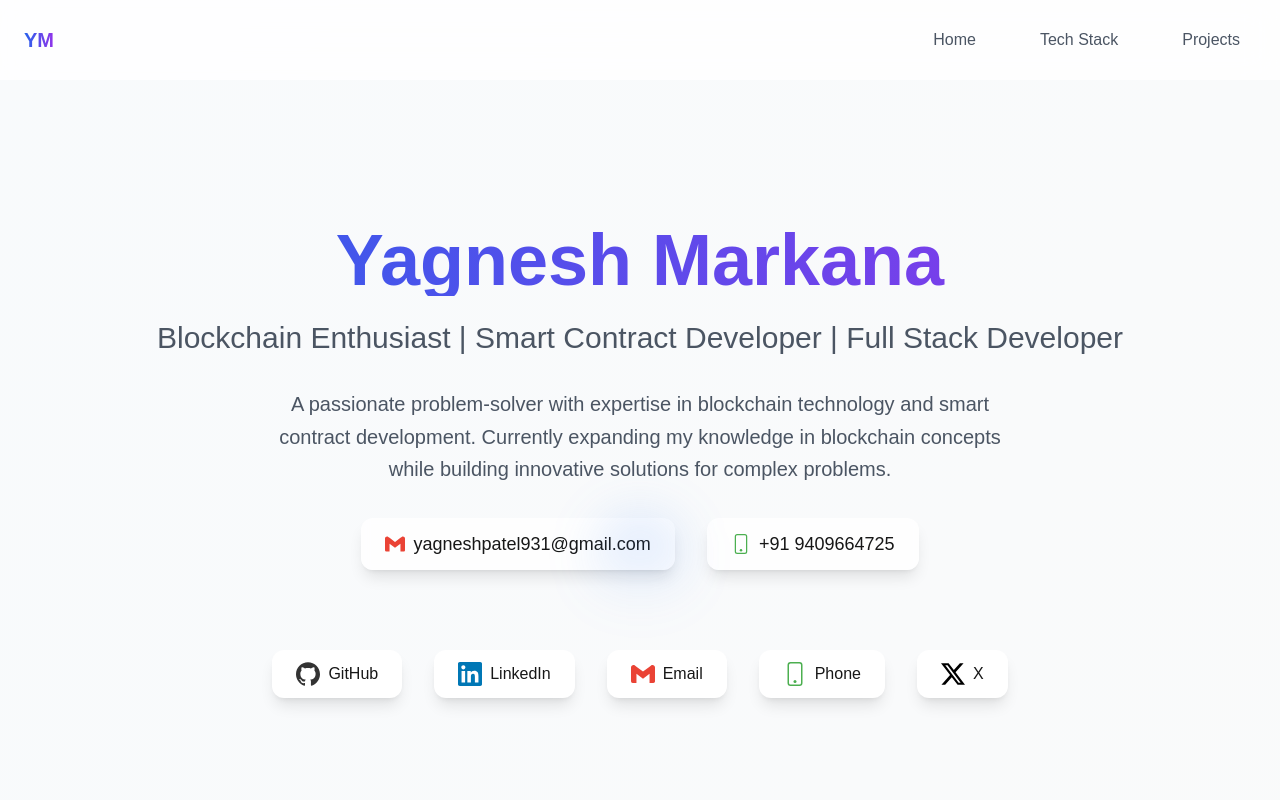
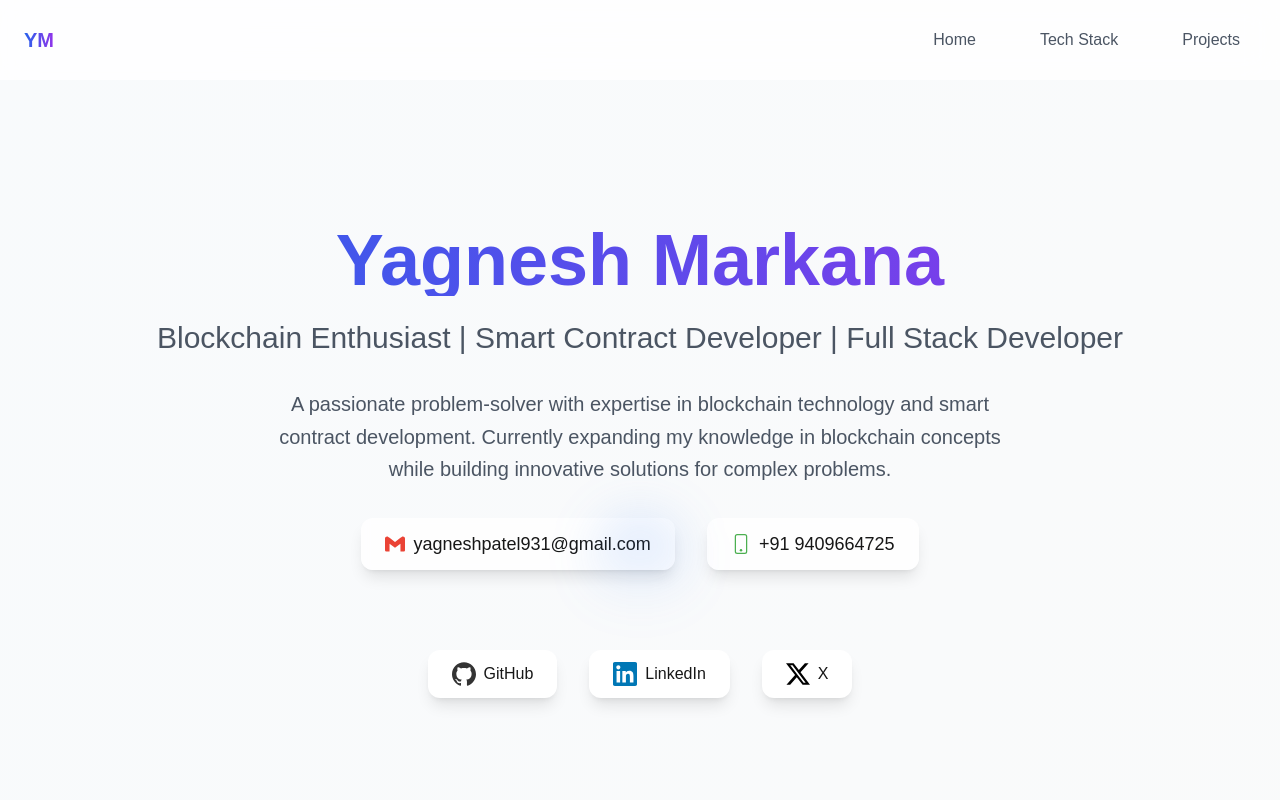
Before and after one commit to juSt-jeLLy/Portfolio, a Next.js app: page / in a window 1280 px wide. Shown: the top 800 px of the page. Built offline with nearby package versions, Linux system fonts and the light colour scheme.

Commit message:
HomePage Update

```diff
--- a/app/page.tsx
+++ b/app/page.tsx
@@ -157,18 +157,7 @@ export default function Home() {
       link: "https://www.linkedin.com/in/yagnesh-markana-72aa10204/",
       color: "#0077B5",
     },
-    {
-      name: "Email",
-      icon: SiGmail,
-      link: "mailto:yagneshpatel931@gmail.com",
-      color: "#EA4335",
-    },
-    {
-      name: "Phone",
-      icon: BsPhone,
-      link: "tel:+91 9409664725",
-      color: "#4CAF50",
-    },
+
     {
       name: "X",
       icon: SiX,
```
